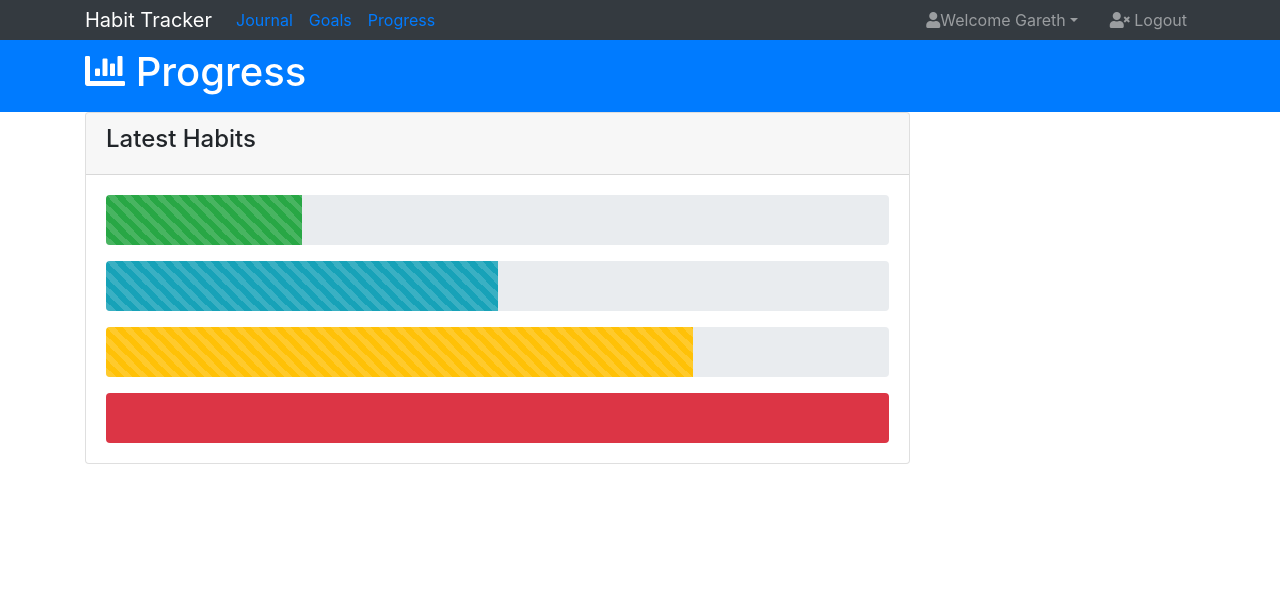
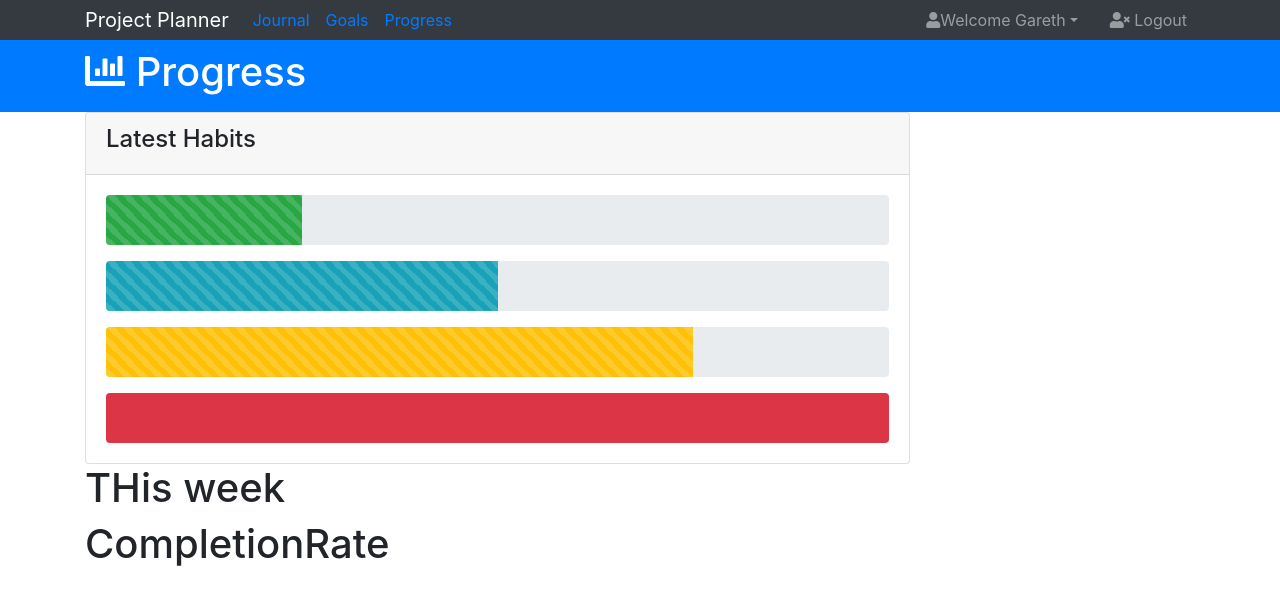
Before and after one commit to gazjosef/productivity_tracker, a React (Create React App) app: page /progress in a window 1280 px wide. Shown: the top 604 px of the page. Built offline with nearby package versions, Linux system fonts and the light colour scheme.

Commit message:
Added ThisWeek & CompletionRate

```diff
--- a/public/index.html
+++ b/public/index.html
@@ -25,7 +25,7 @@
       integrity="sha384-ggOyR0iXCbMQv3Xipma34MD+dH/1fQ784/j6cY/iJTQUOhcWr7x9JvoRxT2MZw1T"
       crossorigin="anonymous"
     />
-    <title>Habit Tracker</title>
+    <title>Project Planner</title>
   </head>
   <body>
     <noscript>You need to enable JavaScript to run this app.</noscript>
--- /dev/null
+++ b/src/Layout/CompletionRate/CompletionRate.js
@@ -0,0 +1,11 @@
+import React, { Fragment } from "react";
+
+const CompletionRate = () => {
+  return (
+    <Fragment>
+      <h1>CompletionRate</h1>
+    </Fragment>
+  );
+};
+
+export default CompletionRate;
--- a/src/Layout/Navbar/Navbar.js
+++ b/src/Layout/Navbar/Navbar.js
@@ -11,7 +11,7 @@
             className="navbar-brand"
             style={{ textDecoration: "none" }}
           >
-            Habit Tracker
+            Project Planner
           </Link>
           <button
             className="navbar-toggler"
--- /dev/null
+++ b/src/Layout/ThisWeek/ThisWeek.js
@@ -0,0 +1,11 @@
+import React, { Fragment } from "react";
+
+const ThisWeek = () => {
+  return (
+    <Fragment>
+      <h1>THis week</h1>
+    </Fragment>
+  );
+};
+
+export default ThisWeek;
--- a/src/Pages/Progress/Progress.js
+++ b/src/Pages/Progress/Progress.js
@@ -2,6 +2,8 @@
 
 // LAYOUT
 import ProgressBar from "../../Layout/ProgressBar/ProgressBar";
+import ThisWeek from "../../Layout/ThisWeek/ThisWeek";
+import CompletionRate from "../../Layout/CompletionRate/CompletionRate";
 
 const Progress = () => {
   return (
@@ -21,6 +23,8 @@
         <div className="row">
           <div className="col-md-9">
             <ProgressBar />
+            <ThisWeek />
+            <CompletionRate />
           </div>
         </div>
       </div>
```
